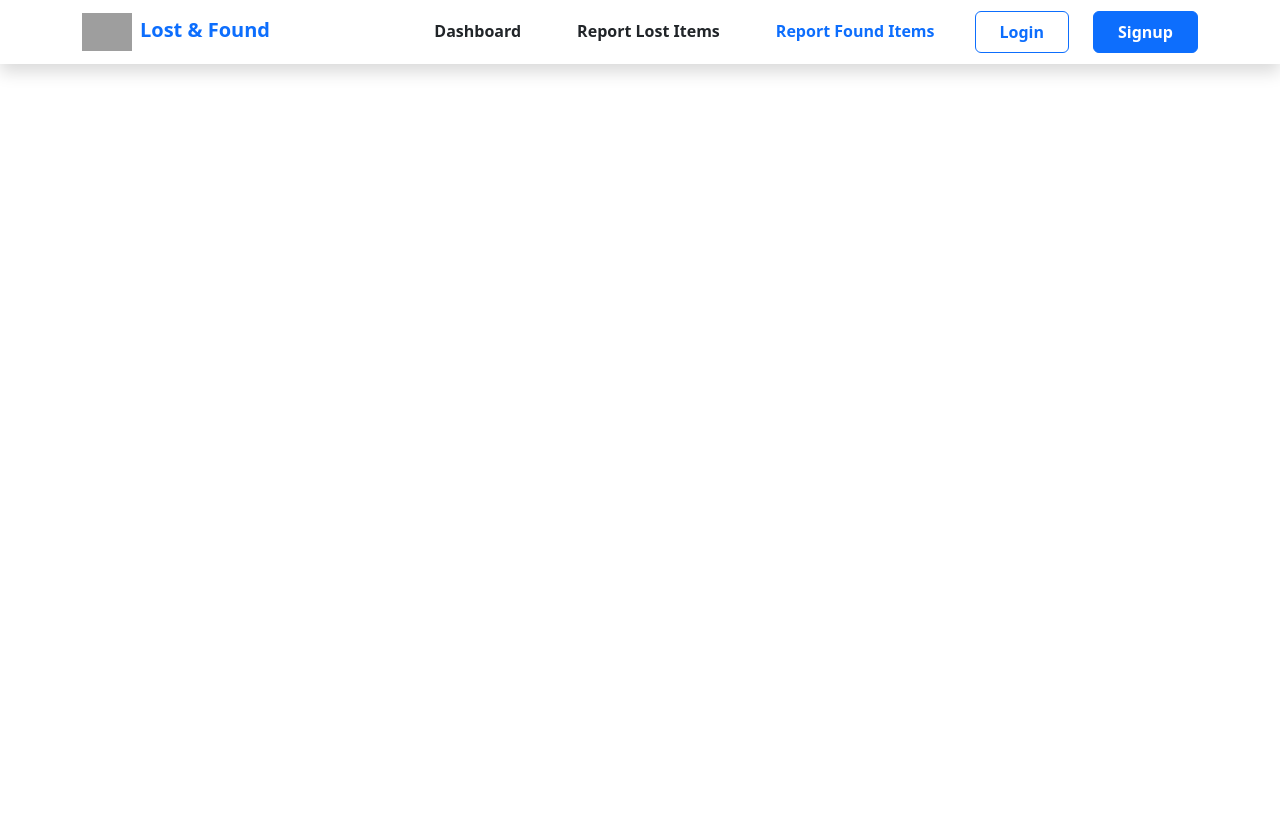
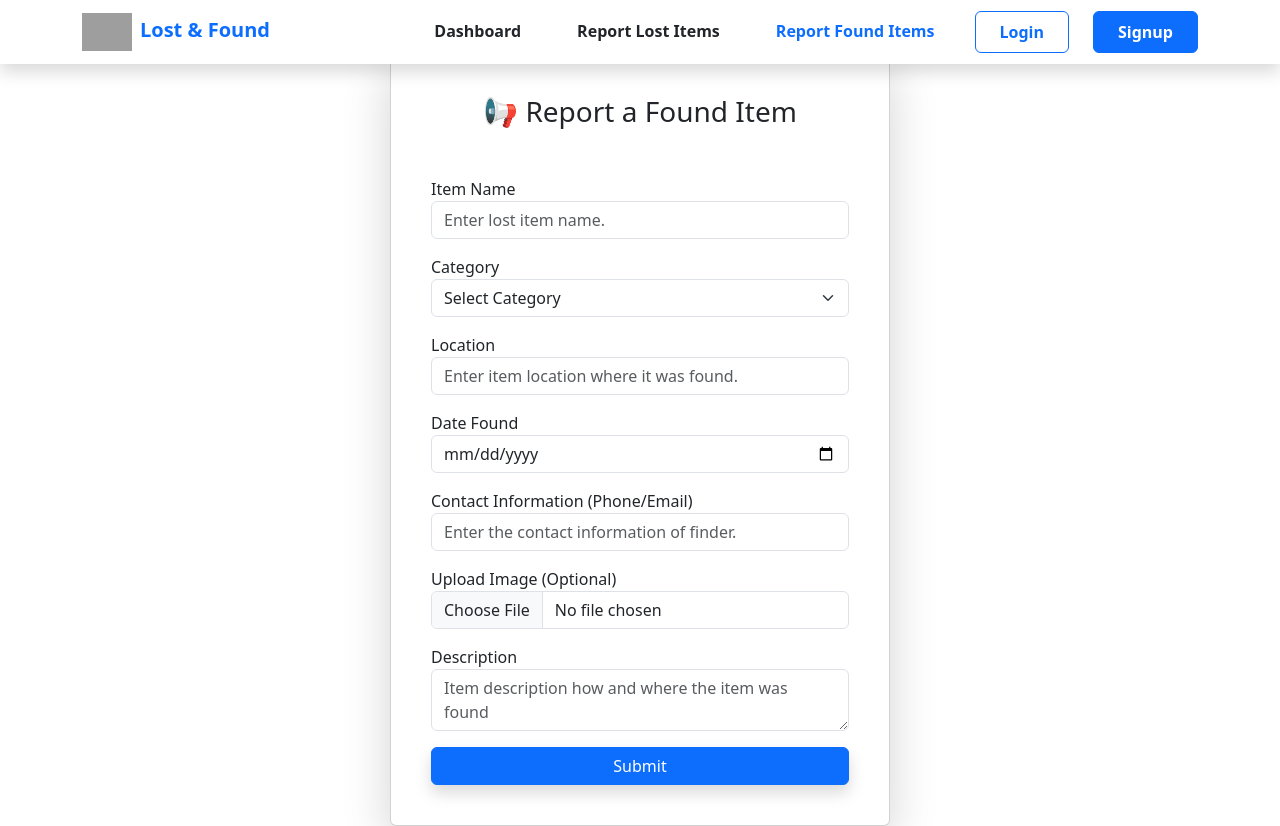
Before and after one commit to Omkarsubedi123/Lost_and_Found_Portal, a React (Vite) app: page /Found in a window 1280 px wide. Before the commit the page ends 800 px from the top, so only its background shows below. Built offline with nearby package versions, Linux system fonts and the light colour scheme; grey boxes are pictures that could not be loaded.

Commit message:
All the pages are almost Done

```diff
--- a/src/pages/found/Found.tsx
+++ b/src/pages/found/Found.tsx
@@ -1,10 +1,156 @@
 import Header from "../../ui/internal/components/header/Header";
-
+import { useState } from "react";
 const ReportFound = () => {
+  const [itemname, setItemName] = useState("");
+  const [category, setCategory] = useState("");
+  const [location, setLocation] = useState("");
+  const [date, setDate] = useState("");
+  const [contact, setContact] = useState("");
+  const [description, setDescription] = useState("");
+  const [image, setImage] = useState("");
+  const [error, setError] = useState("");
+  const [success, setSuccess] = useState("");
+  // Loading visualization adding
+  const [loading, setLoading] = useState(false);
+  // Regex Validation for Contact information.
+  const phoneRegex = /^[0-9]{10}$/;
+  const emailRegex = /^[a-zA-Z0-9._%+-]+@[a-zA-Z0-9.-]+\.[a-zA-Z]{2,}$/;
+  const handleSubmit = (e: any) => {
+    e.preventDefault();
+    setLoading(true);
+    setTimeout(() => {
+      setLoading(false);
+    }, 1000);
+    setTimeout(() => {});
+    setError("");
+    // Validation and regex
+    if (!itemname) return setError("Please enter item name.");
+    if (!category || category === "")
+      return setError("Please select category.");
+    if (!location) return setError("Please enter location.");
+    if (!date) return setError("Please enter date.");
+    if (!phoneRegex.test(contact) && !emailRegex.test(contact)) {
+      return setError("Enter a valid phone number of email.");
+    }
+    if (!description) return setError("Please enter description.");
+    // Authentication which will replace with Backend API
+    setSuccess("Lost Item Reported Successfully!");
+    setItemName("");
+    setCategory("");
+    setLocation("");
+    setDate("");
+    setContact("");
+    setDescription("");
+    setImage("");
+    setTimeout(() => {
+      // navigate("/");
+    }, 1000);
+  };
+  const handleImageUpload = (e: any) => {
+    const file = e.target.files[0];
+    setImage(file);
+  };
   return (
     <>
       <Header />
-      This is Report Found Items Page.
+      <div>
+        <div
+          style={{ paddingTop: "80px" }}
+          className="d-flex justify-content-center align-items-center vh-100"
+        >
+          <div style={{ width: "500px" }} className="card shadow-lg p-3">
+            <h3 className="text-center mt-4 mb-4">📢 Report a Found Item</h3>
+            <form onSubmit={handleSubmit} className="p-4">
+              {/* Error and success handle */}
+              {error && <div className="alert alert-danger">{error}</div>}
+
+              {success && <div className="alert alert-success">{success}</div>}
+              {/* Form Fields */}
+              <div className="mb-3">
+                <label>Item Name</label>
+                <input
+                  className="form-control"
+                  type="text"
+                  placeholder="Enter lost item name."
+                  value={itemname}
+                  onChange={(e) => setItemName(e.target.value)}
+                />
+              </div>
+              <div className="mb-3">
+                <label>Category</label>
+                <select
+                  className="form-select"
+                  value={category}
+                  onChange={(e) => setCategory(e.target.value)}
+                >
+                  <option value="" disabled selected>
+                    Select Category
+                  </option>
+                  <option>Wallet</option>
+                  <option>Mobile</option>
+                  <option>Laptop</option>
+                  <option>Documents</option>
+                  <option>Others</option>
+                </select>
+              </div>
+              <div className="mb-3">
+                <label>Location</label>
+                <input
+                  className="form-control"
+                  type="text"
+                  placeholder="Enter item location where it was found."
+                  value={location}
+                  onChange={(e) => setLocation(e.target.value)}
+                />
+              </div>
+              <div className="mb-3">
+                <label>Date Found</label>
+                <input
+                  type="date"
+                  className="form-control"
+                  value={date}
+                  onChange={(e) => setDate(e.target.value)}
+                />
+              </div>
+              <div className="mb-3">
+                <label>Contact Information (Phone/Email)</label>
+                <input
+                  className="form-control"
+                  type="text"
+                  placeholder="Enter the contact information of finder."
+                  value={contact}
+                  onChange={(e) => setContact(e.target.value)}
+                />
+              </div>
+              <div className="mb-3">
+                <label>Upload Image (Optional)</label>
+                <input
+                  className="form-control"
+                  type="file"
+                  accept="image/*"
+                  onChange={handleImageUpload}
+                />
+              </div>
+              <div className="mb-3">
+                <label>Description</label>
+                <textarea
+                  className="form-control"
+                  placeholder="Item description how and where the item was found"
+                  value={description}
+                  onChange={(e) => setDescription(e.target.value)}
+                />
+              </div>
+              {/* Submit Button */}
+              <button
+                className="btn btn-primary w-100 shadow"
+                disabled={loading}
+              >
+                {loading ? "Submitting..." : "Submit"}
+              </button>
+            </form>
+          </div>
+        </div>
+      </div>
     </>
   );
 };
--- a/src/pages/lostItem/Lost.tsx
+++ b/src/pages/lostItem/Lost.tsx
@@ -11,16 +11,28 @@ const ReportLost = () => {
   const [image, setImage] = useState("");
   const [error, setError] = useState("");
   const [success, setSuccess] = useState("");
+  // Loading visualization adding
+  const [loading, setLoading] = useState(false);
+  // Regex Validation for Contact information.
+  const phoneRegex = /^[0-9]{10}$/;
+  const emailRegex = /^[a-zA-Z0-9._%+-]+@[a-zA-Z0-9.-]+\.[a-zA-Z]{2,}$/;
   const handleSubmit = (e: any) => {
     e.preventDefault();
+    setLoading(true);
+    setTimeout(() => {
+      setLoading(false);
+    }, 1000);
     setTimeout(() => {});
     setError("");
     // Validation and regex
     if (!itemname) return setError("Please enter item name.");
-    if (!category) return setError("Please select category.");
+    if (!category || category === "")
+      return setError("Please select category.");
     if (!location) return setError("Please enter location.");
     if (!date) return setError("Please enter date.");
-    if (!contact) return setError("Please enter contact information.");
+    if (!phoneRegex.test(contact) && !emailRegex.test(contact)) {
+      return setError("Enter a valid phone number of email.");
+    }
     if (!description) return setError("Please enter description.");
     // Authentication which will replace with Backend API
     setSuccess("Lost Item Reported Successfully!");
@@ -35,6 +47,10 @@ const ReportLost = () => {
       // navigate("/");
     }, 1000);
   };
+  const handleImageUpload = (e: any) => {
+    const file = e.target.files[0];
+    setImage(file);
+  };
   return (
     <>
       <Header />
@@ -43,8 +59,8 @@ const ReportLost = () => {
           style={{ paddingTop: "80px" }}
           className="d-flex justify-content-center align-items-center vh-100"
         >
-          <div className="card shadow-lg">
-            <h3>🔍 Report a Lost Item</h3>
+          <div style={{ width: "500px" }} className="card shadow-lg p-3">
+            <h3 className="text-center mt-4 mb-4">🔍 Report a Lost Item</h3>
             <form onSubmit={handleSubmit} className="p-4">
               {/* Error and success handle */}
               {error && <div className="alert alert-danger">{error}</div>}
@@ -68,7 +84,9 @@ const ReportLost = () => {
                   value={category}
                   onChange={(e) => setCategory(e.target.value)}
                 >
-                  <option>Select Category</option>
+                  <option value="" disabled selected>
+                    Select Category
+                  </option>
                   <option>Wallet</option>
                   <option>Mobile</option>
                   <option>Laptop</option>
@@ -110,8 +128,8 @@ const ReportLost = () => {
                 <input
                   className="form-control"
                   type="file"
-                  value={image}
-                  onChange={(e) => setImage(e.target.value)}
+                  accept="image/*"
+                  onChange={handleImageUpload}
                 />
               </div>
               <div className="mb-3">
@@ -124,7 +142,12 @@ const ReportLost = () => {
                 />
               </div>
               {/* Submit Button */}
-              <button className="btn btn-primary w-100 shadow">Submit</button>
+              <button
+                className="btn btn-primary w-100 shadow"
+                disabled={loading}
+              >
+                {loading ? "Submitting..." : "Submit"}
+              </button>
             </form>
           </div>
         </div>
```
